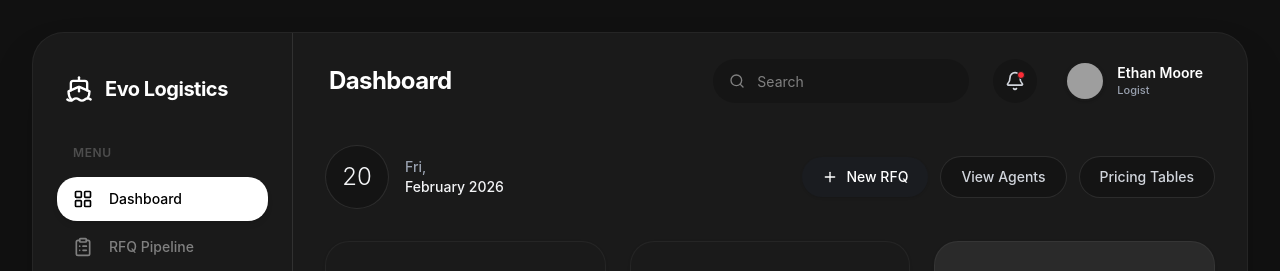
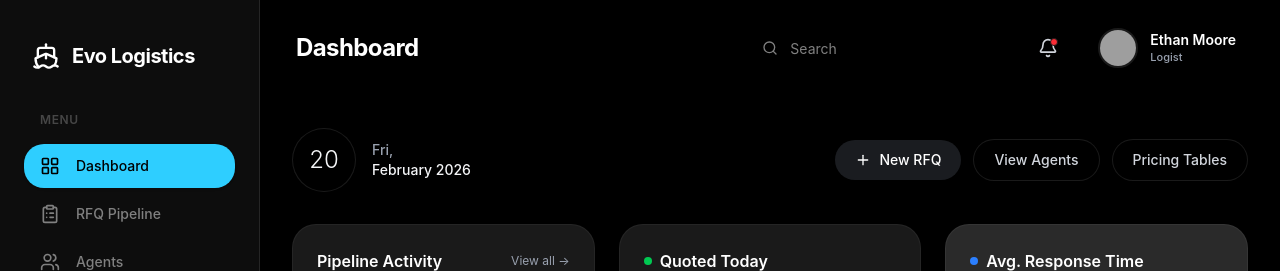
Before and after one commit to hafisfox/evo-logistics, a Next.js app in the folder dashboard/: page / in a window 1280 px wide. Shown: the top 271 px of the page. Built offline with nearby package versions, Linux system fonts and the light colour scheme; no server answers; grey boxes are pictures that could not be loaded.

Commit message:
fix: remove window-in-window layout, app now fills full viewport

```diff
--- a/dashboard/src/components/layout/app-shell.tsx
+++ b/dashboard/src/components/layout/app-shell.tsx
@@ -23,16 +23,14 @@ export function AppShell({ children }: { children: React.ReactNode }) {
   };
 
   return (
-    <div className="flex h-screen w-full bg-[#EAE8E3] dark:bg-[#111111] overflow-hidden p-4 md:p-6 lg:p-8">
-      <div className="flex w-full max-w-[1600px] mx-auto bg-[#F4F2EE] dark:bg-[#1A1A1A] rounded-[32px] overflow-hidden shadow-2xl border border-white/50 dark:border-white/5">
-        <Sidebar />
-        <main className="flex-1 flex flex-col overflow-hidden w-full relative">
-          <Header title={getTitle()} />
-          <div className="flex-1 overflow-y-auto p-8 pt-4">
-            {children}
-          </div>
-        </main>
-      </div>
+    <div className="flex h-screen w-full bg-background overflow-hidden">
+      <Sidebar />
+      <main className="flex-1 flex flex-col overflow-hidden w-full min-w-0">
+        <Header title={getTitle()} />
+        <div className="flex-1 overflow-y-auto p-6 md:p-8">
+          {children}
+        </div>
+      </main>
     </div>
   );
 }
--- a/dashboard/src/components/layout/sidebar.tsx
+++ b/dashboard/src/components/layout/sidebar.tsx
@@ -56,18 +56,18 @@ export function Sidebar() {
         className={cn(
           "flex items-center gap-4 rounded-xl px-4 py-3 text-sm font-medium transition-all duration-300",
           isActive
-            ? "bg-[#2A2B2F] text-white shadow-md dark:bg-white dark:text-black"
-            : "text-muted-foreground hover:bg-black/5 dark:hover:bg-white/5"
+            ? "bg-primary text-primary-foreground shadow-sm"
+            : "text-muted-foreground hover:bg-accent hover:text-accent-foreground"
         )}
       >
-        <item.icon className={cn("h-5 w-5", isActive ? "text-white dark:text-black" : "")} />
+        <item.icon className={cn("h-5 w-5", isActive ? "text-primary-foreground" : "")} />
         {item.label}
       </Link>
     );
   };
 
   return (
-    <aside className="hidden md:flex flex-col w-[260px] bg-transparent border-r border-[#E5E7EB] dark:border-white/10 h-screen overflow-hidden z-40">
+    <aside className="hidden md:flex flex-col w-[260px] bg-card border-r border-border h-screen overflow-hidden z-40 shrink-0">
       <div className="flex h-24 items-center gap-3 px-8 mt-2">
         <Ship className="h-7 w-7 text-black dark:text-white" />
         <span className="text-xl font-bold tracking-tight text-black dark:text-white">Evo Logistics</span>
```
